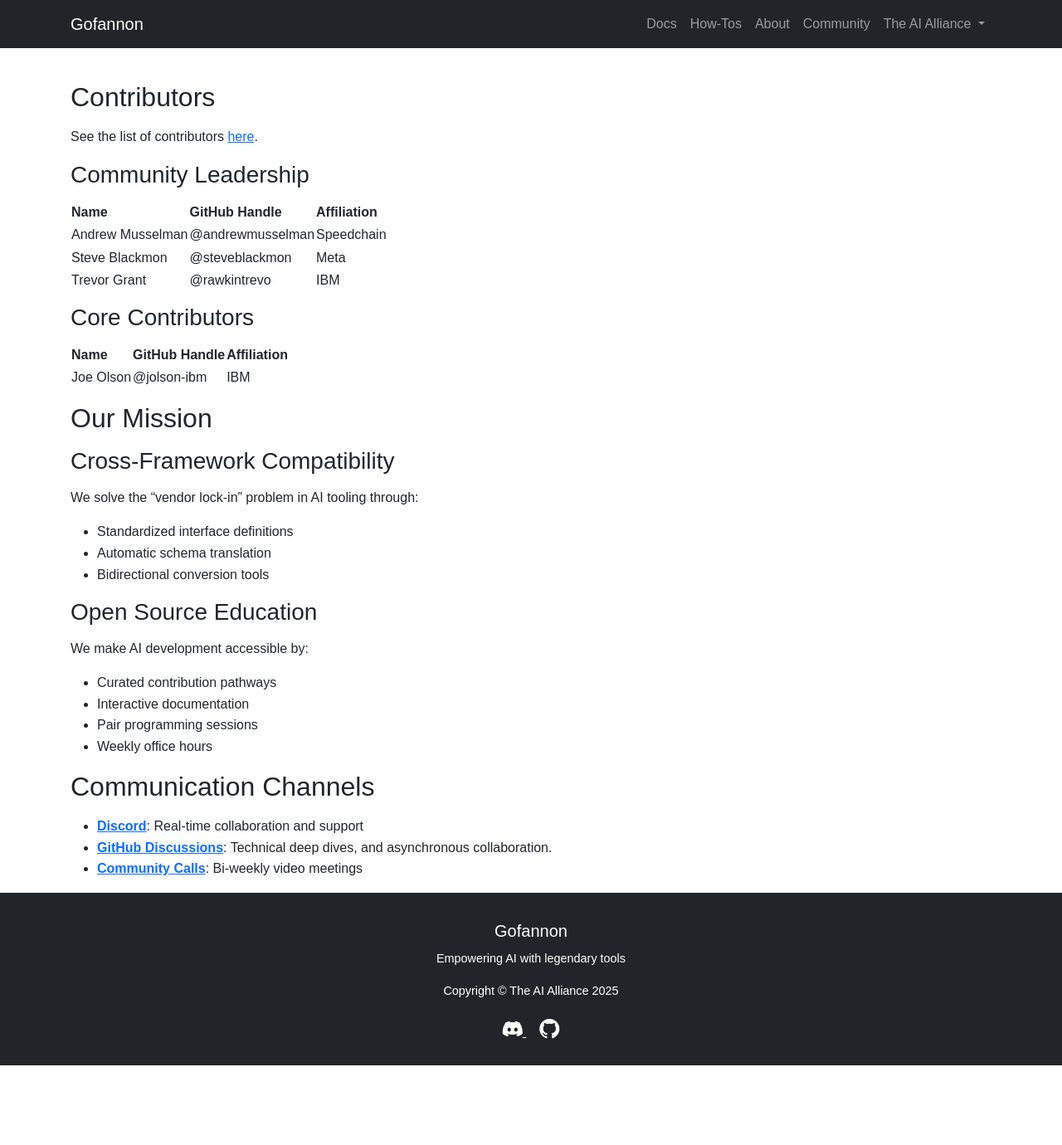
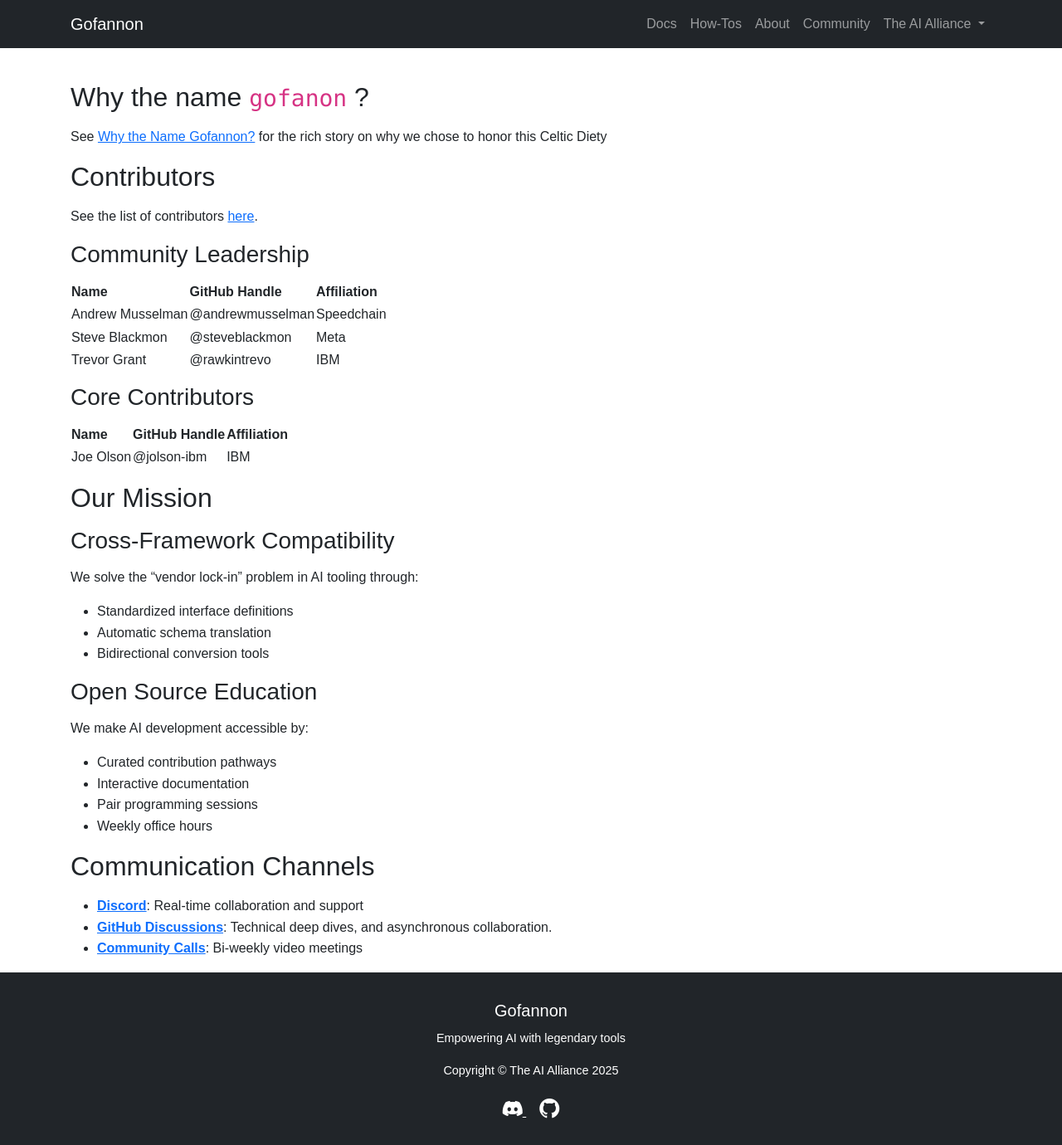
Before and after one commit to vedansh-5/gofannon, a Jekyll site: the page built from website/about/index.md, in a window 1280 px wide. Shown: the whole page at 83% size. Built offline with Jekyll 4.4.1, drawn with Linux system fonts in a browser that asks for light colours; before the commit the page ends 1284 px from its top, so only the background shows below that.

Commit message:
new dir about (#132)
Signed-off-by: Vedansh Saini <77830698+vedansh-5@users.noreply.github.com>

```diff
--- a/website/about.md
+++ b/website/about/index.md
@@ -2,6 +2,9 @@
 layout: default
 title: About
 ---
+## Why the name `gofanon` ?
+
+See [Why the Name Gofannon?](/about/the_name_gofannon/) for the rich story on why we chose to honor this Celtic Diety
 
 ## Contributors
 
```
Also changed, not shown: website/about/the_name_gofannon.md (renamed from why_the_name_gofannon.md, +5 -0 lines), README.md.
